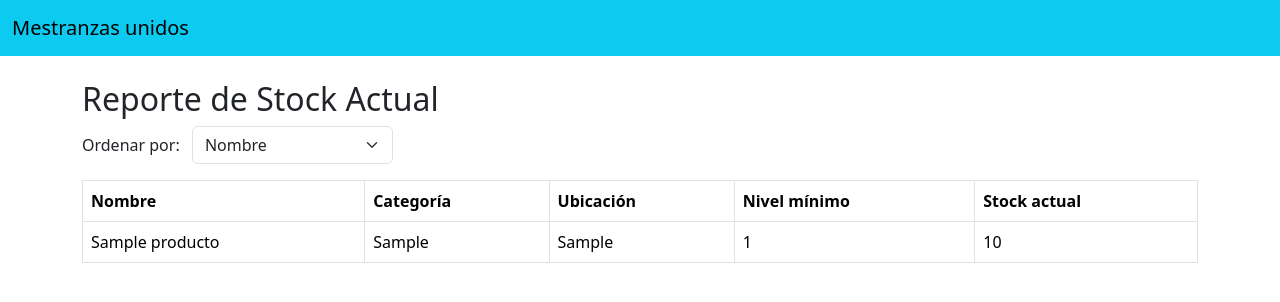
After one commit to joseto02/Maestranzas-Unidos, a Django app: page /reporte-stock/ in a window 1280 px wide. The commit adds this page. Shown: the top 302 px of the page. Run offline with Django 5.2, Linux system fonts and the light colour scheme; tables that the repository leaves empty hold one stand-in row (values such as "Sample post").

Commit message:
Que sea lo que dios quiera...

```diff
--- a/inventario/models.py
+++ b/inventario/models.py
@@ -1,5 +1,6 @@
 from django.db import models
 from django.contrib.auth.models import User
+from django.core.validators import MinValueValidator
 
 
 
@@ -12,9 +13,9 @@ class Producto(models.Model):
     descripcion = models.TextField()
     fabricante = models.CharField(max_length=100, default='')
     modelo = models.CharField(max_length=100, default='')
-    n_serie = models.IntegerField(default=0)
-    stock = models.IntegerField()
-    nivel_minimo = models.PositiveIntegerField(default=0)
+    n_serie = models.PositiveIntegerField(default=0, validators=[MinValueValidator(0)])
+    stock = models.PositiveIntegerField(default=0, validators=[MinValueValidator(0)])
+    nivel_minimo = models.PositiveIntegerField(default=0, validators=[MinValueValidator(0)])
     categoria = models.CharField(max_length=100, default='')
     ubicacion = models.CharField(max_length=100, default='')
     fecha_creacion = models.DateTimeField(auto_now_add=True)
@@ -38,7 +39,7 @@ class Movimiento(models.Model):
     ('eliminación', 'Eliminación'),
     ]
 
-    componente = models.ForeignKey(Producto, on_delete=models.CASCADE)
+    componente = models.ForeignKey(Producto, on_delete=models.SET_NULL, null=True, blank=True)
     tipo = models.CharField(max_length=20, choices=TIPO_CHOICES)
     cantidad = models.PositiveIntegerField()
     fecha = models.DateTimeField(auto_now_add=True)
--- a/inventario/static/js/index.js
+++ b/inventario/static/js/index.js
@@ -3,9 +3,13 @@ document.addEventListener("DOMContentLoaded", function () {
     botonesVer.forEach(btn => {
         btn.addEventListener("click", function () {
             document.getElementById("modal-nombre").textContent = this.dataset.nombre;
+            document.getElementById('modal-fabricante').innerText = btn.dataset.fabricante;
+            document.getElementById('modal-modelo').innerText = btn.dataset.modelo;
+            document.getElementById('modal-n_serie').innerText = btn.dataset.n_serie;
             document.getElementById("modal-descripcion").textContent = this.dataset.descripcion;
             document.getElementById("modal-categoria").textContent = this.dataset.categoria;
             document.getElementById("modal-stock").textContent = this.dataset.stock;
+            document.getElementById('modal-nivel_minimo').innerText = btn.dataset.nivel_minimo;
             document.getElementById("modal-ubicacion").textContent = this.dataset.ubicacion;
             document.getElementById("modal-creacion").textContent = this.dataset.creacion;
             document.getElementById("modal-actualizacion").textContent = this.dataset.actualizacion;
--- a/inventario/templates/inventario/base.html
+++ b/inventario/templates/inventario/base.html
@@ -21,6 +21,9 @@
                     </li>
                     <li class="nav-item">
                         <a class="nav-link active" aria-current="page" href="{% url 'historial_general' %}">Historial de movimientos</a>
+                    </li>
+                    <li>
+                         <a class="nav-item nav-link" href="{% url 'reporte_stock' %}">Reporte de Stock</a>
                     </li>
                 </ul>
                 <ul class="nav justify-content-end">
--- a/inventario/templates/productos/form.html
+++ b/inventario/templates/productos/form.html
@@ -17,6 +17,7 @@
         aria-describedby="helpId"
         placeholder="{{campo.label}}"
         value="{{campo.value | default:''}}"
+        {% if campo.field.widget.input_type == "number" %} min="0" {% endif %}
         />
     </div>
     <div class="col-12 help-text"> {{campo.errors}} </div>
--- /dev/null
+++ b/inventario/templates/productos/reporte_stock.html
@@ -0,0 +1,45 @@
+{% extends 'inventario/base.html' %}
+{% block title %}Reporte de Stock{% endblock %}
+{% block content %}
+
+<h2>Reporte de Stock Actual</h2>
+
+<form method="get" class="mb-3">
+    <label class="me-2">Ordenar por:</label>
+    <select name="orden" class="form-select w-auto d-inline" onchange="this.form.submit()">
+        <option value="nombre" {% if orden_actual == 'nombre' %}selected{% endif %}>Nombre</option>
+        <option value="categoria" {% if orden_actual == 'categoria' %}selected{% endif %}>Categoría</option>
+        <option value="ubicacion" {% if orden_actual == 'ubicacion' %}selected{% endif %}>Ubicación</option>
+        <option value="stock" {% if orden_actual == 'stock' %}selected{% endif %}>Stock (ascendente)</option>
+        <option value="-stock" {% if orden_actual == '-stock' %}selected{% endif %}>Stock (descendente)</option>
+    </select>
+</form>
+
+<table class="table table-bordered table-hover">
+    <thead>
+        <tr>
+            <th>Nombre</th>
+            <th>Categoría</th>
+            <th>Ubicación</th>
+            <th>Nivel mínimo</th>
+            <th>Stock actual</th>
+        </tr>
+    </thead>
+    <tbody>
+        {% for producto in productos %}
+        <tr>
+            <td>{{ producto.nombre }}</td>
+            <td>{{ producto.categoria }}</td>
+            <td>{{ producto.ubicacion }}</td>
+            <td>{{ producto.nivel_minimo }}</td>
+            <td {% if producto.stock < producto.nivel_minimo %}class="text-danger fw-bold"{% endif %}>
+                {{ producto.stock }}
+            </td>
+        </tr>
+        {% empty %}
+        <tr><td colspan="5">No hay productos registrados.</td></tr>
+        {% endfor %}
+    </tbody>
+</table>
+
+{% endblock %}
--- a/inventario/urls.py
+++ b/inventario/urls.py
@@ -18,6 +18,12 @@ urlpatterns = [
     path("logout/", views.logout_view, name="logout"),
     path("registro/", views.user_register, name="registro"),
     path("editar-usuario/", views.editar_usuario, name="editar_usuario"),
+    path('salida-proyecto/<int:componente_id>/', views.registrar_salida_proyecto, name='salida_proyecto'),
+    path('registrar-entrada/<int:componente_id>/', views.registrar_entrada, name='registrar_entrada'),
+    path('reporte-stock/', views.reporte_stock, name='reporte_stock'),
+
+
+
 
 
 ] + static(settings.MEDIA_URL, document_root=settings.MEDIA_ROOT)
--- a/inventario/views.py
+++ b/inventario/views.py
@@ -1,8 +1,9 @@
-from django.shortcuts import render, redirect
+from django.shortcuts import render, redirect, get_object_or_404
 from django.contrib.auth import authenticate, login as auth_login, logout, update_session_auth_hash
 from django.contrib.auth.decorators import login_required
 from .models import Producto, Movimiento
 from .forms import ProductoForm, LoginForm, UserRegistroForm, UserUpdateForm
+from datetime import datetime
 # Create your views here.
 
 def inicio(request):
@@ -142,7 +143,7 @@ def historial_movimientos(request, componente_id):
 
     movimientos = Movimiento.objects.filter(componente=componente)
 
-    # Filtro por fecha
+
     fecha_inicio = request.GET.get("fecha_inicio")
     fecha_fin = request.GET.get("fecha_fin")
 
@@ -162,11 +163,18 @@ def historial_movimientos(request, componente_id):
 def historial_general(request):
     movimientos = Movimiento.objects.all().order_by('-fecha')
 
-    componente = request.GET.get('componente')
-    if componente:
-        movimientos = movimientos.filter(componente__nombre__icontains=componente)
+    fecha_inicio = request.GET.get('fecha_inicio')
+    fecha_fin = request.GET.get('fecha_fin')
+
+    if fecha_inicio:
+        movimientos = movimientos.filter(fecha__date__gte=fecha_inicio)
+
+    if fecha_fin:
+        movimientos = movimientos.filter(fecha__date__lte=fecha_fin)
 
     return render(request, 'productos/historial_general.html', {'movimientos': movimientos})
+
+
 
 def user_login(request):
     if request.method == "POST":
@@ -182,9 +190,13 @@ def user_login(request):
                     return render(request, 'autenticacion/login.html', {'form': form, 'error': 'Cuenta inactiva.'})
             else:
                 return render(request, 'autenticacion/login.html', {'form': form, 'error': 'Usuario o contraseña incorrectos.'})
+        else:
+
+            return render(request, 'autenticacion/login.html', {'form': form, 'error': 'Por favor completa todos los campos correctamente.'})
     else:
         form = LoginForm()
         return render(request, "autenticacion/login.html", {"form": form})
+
 
 @login_required
 def logout_view(request):
@@ -216,7 +228,7 @@ def editar_usuario(request):
                 user.set_password(password)
                 update_session_auth_hash(
                     request, user
-                )  # Mantiene sesión activa tras cambiar contraseña
+                )
 
             user.save()
             return redirect("inventario")
@@ -224,3 +236,78 @@ def editar_usuario(request):
         form = UserUpdateForm(instance=request.user)
 
     return render(request, "autenticacion/editar_usuario.html", {"form": form})
+
+def registrar_salida_proyecto(request, componente_id):
+    componente = Producto.objects.get(id=componente_id)
+
+    if request.method == "POST":
+        cantidad = int(request.POST["cantidad"])
+        destino = request.POST["destino"]
+
+        if cantidad > componente.stock:
+            return render(request, "productos/registrar_salida_proyecto.html", {
+                "componente": componente,
+                "error": f"No hay suficiente stock o el resultado baja del nivel mínimo ({componente.nivel_minimo})"
+            })
+
+        componente.stock -= cantidad
+        componente.save()
+
+        Movimiento.objects.create(
+            componente=componente,
+            tipo="salida",
+            cantidad=cantidad,
+            destino=destino,
+            responsable=request.user
+        )
+
+        return redirect("inventario")
+
+    return render(request, "productos/registrar_salida_proyecto.html", {
+        "componente": componente,
+    })
+
+def registrar_entrada(request, componente_id):
+    componente = get_object_or_404(Producto, id=componente_id)
+
+    if request.method == "POST":
+        try:
+            cantidad = int(request.POST.get("cantidad"))
+        except (TypeError, ValueError):
+            cantidad = 0
+
+        razon = request.POST.get("razon", "").strip()
+
+        if cantidad <= 0:
+            error = "La cantidad debe ser un número positivo."
+            return render(request, "productos/registrar_entrada.html", {
+                "componente": componente,
+                "error": error
+            })
+
+        componente.stock += cantidad
+        componente.save()
+
+        Movimiento.objects.create(
+            componente=componente,
+            tipo="entrada",
+            cantidad=cantidad,
+            origen=razon,
+            responsable=request.user
+        )
+
+        return redirect("inventario")
+
+    return render(request, "productos/registrar_entrada.html", {
+        "componente": componente
+    })
+
+def reporte_stock(request):
+    orden = request.GET.get('orden', 'nombre')
+
+    productos = Producto.objects.all().order_by(orden)
+
+    return render(request, 'productos/reporte_stock.html', {
+        'productos': productos,
+        'orden_actual': orden,
+    })
```
Also changed, not shown: inventario/templates/productos/historial_general.html (+16 -5 lines), inventario/templates/productos/index.html (+12 -0 lines), inventario/templates/productos/registrar_entrada.html (+4 -13 lines), inventario/templates/productos/registrar_salida_proyecto.html (added, +26 -0 lines), imagenes/palametalanegra_GANGB2y.jpg (added), inventario/migrations/0011_proyecto_movimiento_proyecto.py (added), inventario/migrations/0012_remove_movimiento_proyecto_delete_proyecto.py (added), inventario/migrations/0013_alter_producto_n_serie_alter_producto_nivel_minimo_and_more.py (added), inventario/migrations/0014_alter_producto_stock.py (added), inventario/migrations/0015_alter_producto_n_serie_alter_producto_nivel_minimo_and_more.py (added), inventario/migrations/0016_alter_producto_n_serie_alter_producto_nivel_minimo_and_more.py (added), inventario/migrations/0017_alter_movimiento_componente.py (added).
